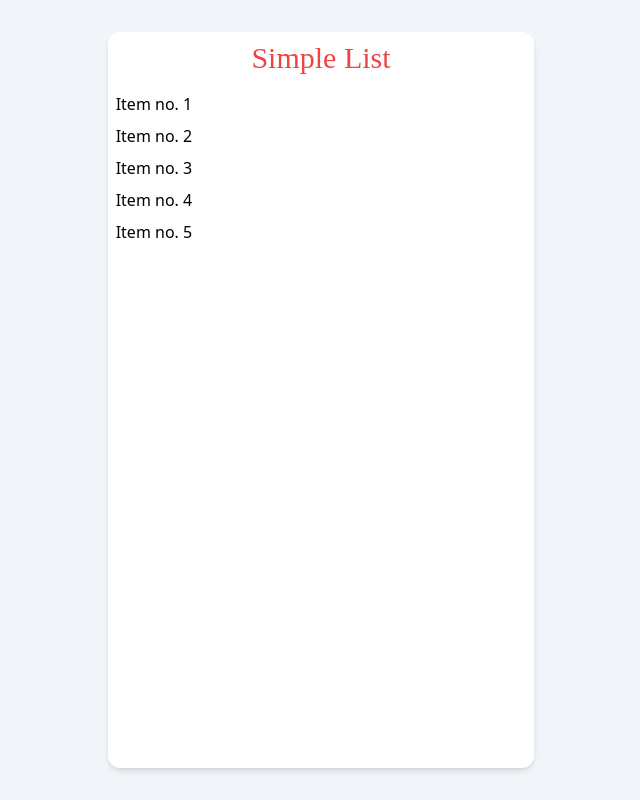
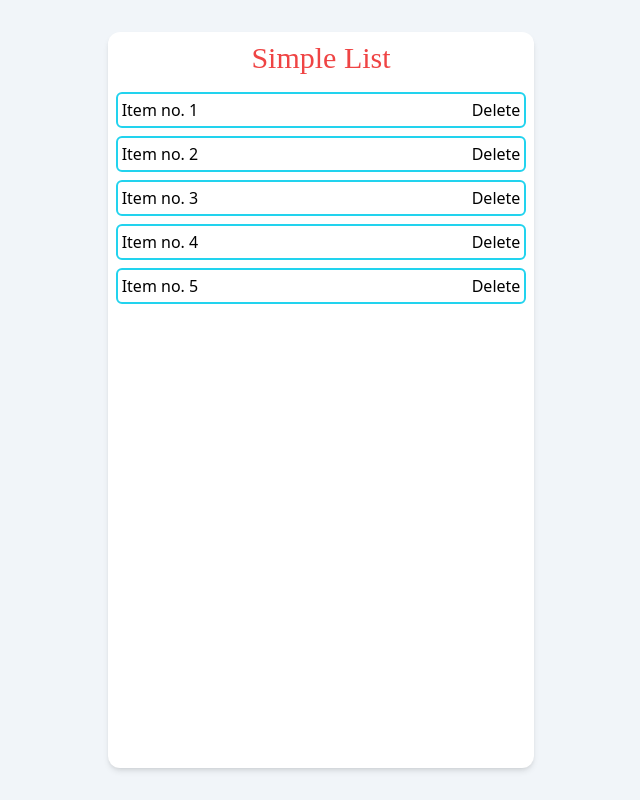
Before and after one commit to le-harivansh/simple-list-frontend, a Vue app: page / in a window 1280 px wide. Shown: the whole page, without its empty margins (319-959 px from the left). Built offline with nearby package versions, Linux system fonts and the light colour scheme; a web font is replaced by a local one.

Commit message:
feat: setup base list-item

```diff
--- a/src/App.vue
+++ b/src/App.vue
@@ -10,6 +10,10 @@ const listItems: Item[] = reactive([
   new Item(4, "Item no. 4"),
   new Item(5, "Item no. 5"),
 ]);
+
+function deleteItemWithId(id: number) {
+  console.log(`deleting item: ${id}`)
+}
 </script>
 
 <template>
@@ -23,7 +27,8 @@ const listItems: Item[] = reactive([
         <ListItem
           v-for="item in listItems"
           :key="item.id"
-          :title="item.title"
+          :item="item"
+          @delete="deleteItemWithId"
         />
       </main>
     </div>
--- a/src/components/ListItem.vue
+++ b/src/components/ListItem.vue
@@ -1,9 +1,14 @@
 <script setup lang="ts">
-defineProps<{
-  title: string;
-}>();
+import type { ListItem } from '../models/list-item';
+
+defineProps<{ item: ListItem }>();
+defineEmits<{ ( event: 'delete', id: number ): void }>()
 </script>
 
 <template>
-  <p>{{ title }}</p>
+  <div class="p-1 flex border-2 border-cyan-400 rounded-md">
+    <p class="flex-1">{{ item.title }}</p>
+
+    <button @click="$emit('delete', item.id)">Delete</button>
+  </div>
 </template>
```
